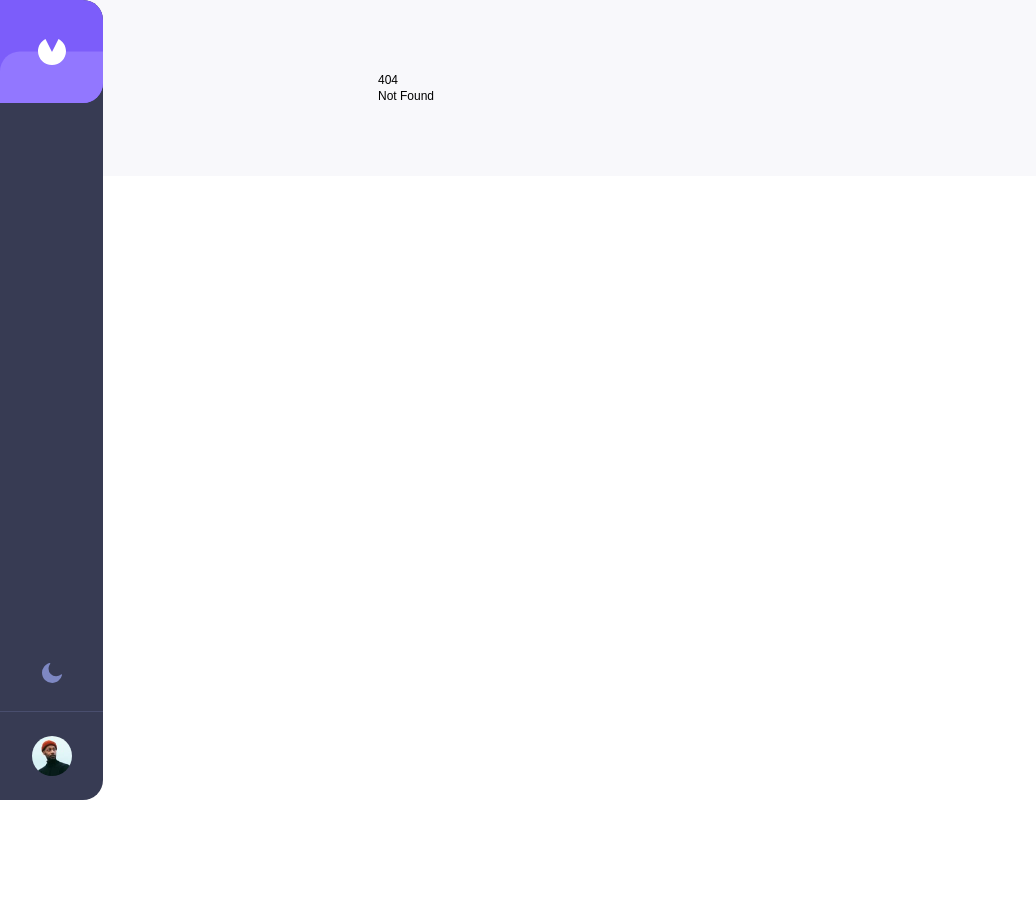
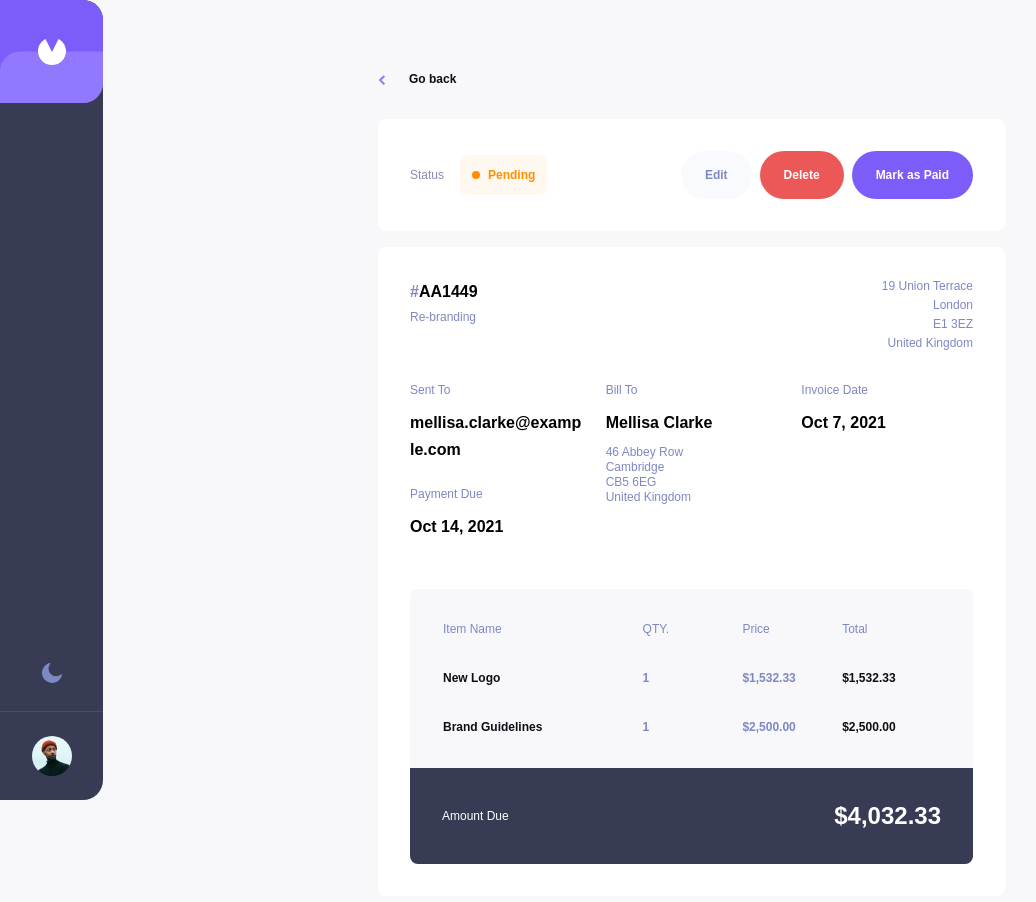
Before and after one commit to nazifbara/invoice-app, a SvelteKit app: page /invoice/AA1449 in a window 1280 px wide. Before the commit this address had no page. Shown: the top 902 px of the page, without its empty margins (0-1036 px from the left). Before the commit the page ends 800 px from the top, so only its background shows below. Built offline with nearby package versions, Linux system fonts and the light colour scheme; a web font is replaced by a local one.

Commit message:
add the invoice detail page

```diff
--- a/src/lib/components/Badge.svelte
+++ b/src/lib/components/Badge.svelte
@@ -12,10 +12,12 @@
 	class={`
     flex
     gap-2
-    font-bold
     items-center
     justify-center
     p-3
+    font-bold
+    w-full
+    max-w-[6.5rem]
     rounded-md
     before:block
     ${color}
--- a/src/routes/+layout.svelte
+++ b/src/routes/+layout.svelte
@@ -4,12 +4,22 @@
 </script>
 
 <div class="font-base font-medium text-xs">
-	<div class="bg-lightBg dark:bg-darkBg">
+	<div class="bg-lightBg dark:bg-darkBg min-h-screen">
 		<AppBar />
 		<main
-			class=" max-w-[45.625rem] px-6 mx-auto py-[6.5rem] md:px-12 md:py-[8.5rem] lg:px-0 lg:py-[4.5rem] lg:pl-[6.438rem]"
+			class="max-w-[45.625rem] px-6 mx-auto py-[6.5rem] md:px-12 md:py-[8.5rem] lg:px-0 lg:py-[4.5rem] lg:pl-[6.438rem]"
 		>
 			<slot />
 		</main>
 	</div>
 </div>
+
+<style>
+	:global(.dark *) {
+		color: white;
+	}
+
+	:global(th) {
+		font-weight: normal;
+	}
+</style>
--- a/src/routes/appbar/+page.svelte
+++ /dev/null
@@ -1,7 +0,0 @@
-<script lang="ts">
-	import AppBar from '$lib/components/AppBar.svelte';
-</script>
-
-<div>
-	<AppBar />
-</div>
--- a/src/routes/icon/+page.svelte
+++ /dev/null
@@ -1,16 +0,0 @@
-<script lang="ts">
-	import Icon from '$lib/components/Icon.svelte';
-</script>
-
-<div class="grid gap-3 p-10 bg-black">
-	<Icon name="arrowDown" />
-	<Icon name="arrowLeft" />
-	<Icon name="arrowRight" />
-	<Icon name="calendar" />
-	<Icon name="check" />
-	<Icon name="delete" />
-	<Icon name="logo" />
-	<Icon name="mono" />
-	<Icon name="plus" />
-	<Icon name="sun" />
-</div>
--- a/src/routes/invoice-list/+page.svelte
+++ /dev/null
@@ -1,12 +0,0 @@
-<script lang="ts">
-	import data from '$lib/data.json';
-	import InvoiceList from '$lib/components/InvoiceList.svelte';
-</script>
-
-<div class="p-6 bg-[#F8F8FB]">
-	<InvoiceList {data} />
-</div>
-
-<div class="p-6 bg-[#141625] dark">
-	<InvoiceList {data} />
-</div>
--- /dev/null
+++ b/src/routes/invoice/[id]/+page.svelte
@@ -0,0 +1,158 @@
+<script lang="ts">
+	import data from '$lib/data.json';
+	import { page } from '$app/stores';
+	import Typography from '$lib/components/Typography.svelte';
+	import Icon from '$lib/components/Icon.svelte';
+	import Badge from '$lib/components/Badge.svelte';
+	import Button from '$lib/components/Button.svelte';
+	import { formatDate, formatPrice } from '$lib/utils/helpers';
+
+	let invoice = data.find((invoice) => invoice.id === $page.params.id);
+</script>
+
+<article>
+	<a href="/" class="flex justify-start items-center gap-6 mb-8">
+		<Icon name="arrowLeft" />
+		<Typography as="span" variant="body4" bold>Go back</Typography>
+	</a>
+
+	<div
+		class="bg-lightBg2 dark:bg-darkBg2 p-6 mb-4 rounded-lg md:p-8 md:flex md:justify-between md:items-center"
+	>
+		<p class="flex justify-between items-center gap-4">
+			<Typography as="span" variant="body1">Status</Typography>
+			<Badge type={invoice?.status} />
+		</p>
+		<div
+			class={`
+          fixed
+          inset-x-0
+          bottom-0
+          p-6
+          bg-lightBg2
+          dark:bg-darkBg2
+          md:p-0
+          md:relative
+    `}
+		>
+			<div
+				class={`
+          flex
+          justify-between
+          gap-2
+          max-w-sm
+          mx-auto
+        `}
+			>
+				<Button variant="edit">Edit</Button>
+				<Button variant="danger">Delete</Button>
+				<Button variant="primary">Mark as Paid</Button>
+			</div>
+		</div>
+	</div>
+
+	<div class="bg-lightBg2 dark:bg-darkBg2 p-6 rounded-lg md:p-8">
+		<div class="flex flex-col gap-7 mb-8 md:flex-row justify-between">
+			<h1 class="flex flex-col gap-1">
+				<Typography as="span" variant="h3" inline>
+					<span class="before:content-['#'] before:text-darkText2 mb-4 sm:mb-0">
+						{invoice?.id}
+					</span>
+				</Typography>
+				<Typography as="span" variant="body2">
+					{invoice?.description}
+				</Typography>
+			</h1>
+
+			<ul class="grid gap-1 md:text-right">
+				<Typography as="li" variant="body2">{invoice?.senderAddress.street}</Typography>
+				<Typography as="li" variant="body2">{invoice?.senderAddress.city}</Typography>
+				<Typography as="li" variant="body2">{invoice?.senderAddress.postCode}</Typography>
+				<Typography as="li" variant="body2">{invoice?.senderAddress.country}</Typography>
+			</ul>
+		</div>
+
+		<div class="grid gap-4 grid-cols-2 mb-10 md:grid-cols-3 md:mb-12 md:gap-6">
+			<div>
+				<div class="mb-3">
+					<Typography as="h3" variant="body2">Invoice Date</Typography>
+				</div>
+				<Typography as="p" variant="h3">{invoice && formatDate(invoice.createdAt)}</Typography>
+			</div>
+
+			<div class="row-start-2">
+				<div class="mb-3">
+					<Typography as="h3" variant="body2">Payment Due</Typography>
+				</div>
+				<Typography as="p" variant="h3">{invoice && formatDate(invoice.paymentDue)}</Typography>
+			</div>
+
+			<div class="row-start-1 row-span-2 col-start-2">
+				<div class="mb-3">
+					<Typography as="h3" variant="body2">Bill To</Typography>
+				</div>
+				<div class="mb-2">
+					<Typography as="p" variant="h3">{invoice?.clientName}</Typography>
+				</div>
+				<Typography as="p" variant="body2">
+					{invoice?.clientAddress.street}
+					<br />
+					{invoice?.clientAddress.city}
+					<br />
+					{invoice?.clientAddress.postCode}
+					<br />
+					{invoice?.clientAddress.country}
+				</Typography>
+			</div>
+
+			<div class="row-start-3 md:row-start-1 break-words">
+				<div class="mb-3">
+					<Typography as="h3" variant="body2">Sent To</Typography>
+				</div>
+				<Typography as="p" variant="h3">{invoice?.clientEmail}</Typography>
+			</div>
+		</div>
+
+		{#if invoice?.items}
+			<div>
+				<div class="bg-lightBg dark:bg-darkBg3 rounded-lg overflow-hidden">
+					<div class="p-6 md:p-8">
+						<ul class="grid gap-6 md:hidden">
+							{#each invoice.items as item}
+								<li class="flex items-center justify-between">
+									<div class="grid gap-2">
+										<Typography as="h3" variant="h4">{item.name}</Typography>
+										<Typography as="p" variant="body2" bold>
+											{item.quantity} x {formatPrice(item.price)}
+										</Typography>
+									</div>
+									<Typography as="h3" variant="h4">{formatPrice(item.total)}</Typography>
+								</li>
+							{/each}
+						</ul>
+						<table class="hidden md:flex flex-col gap-8">
+							<tr class="grid grid-cols-[2fr_repeat(3,_1fr)] text-left">
+								<Typography as="th" variant="body2">Item Name</Typography>
+								<Typography as="th" variant="body2">QTY.</Typography>
+								<Typography as="th" variant="body2">Price</Typography>
+								<Typography as="th" variant="body2">Total</Typography>
+							</tr>
+							{#each invoice.items as item}
+								<tr class="grid grid-cols-[2fr_repeat(3,_1fr)]">
+									<Typography as="td" variant="body4" bold>{item.name}</Typography>
+									<Typography as="td" variant="body2" bold>{item.quantity}</Typography>
+									<Typography as="td" variant="body2" bold>{formatPrice(item.price)}</Typography>
+									<Typography as="td" variant="body4" bold>{formatPrice(item.total)}</Typography>
+								</tr>
+							{/each}
+						</table>
+					</div>
+					<p class="dark bg-draft dark:bg-darkText flex items-center justify-between p-6 md:p-8">
+						<Typography as="span" variant="body1">Amount Due</Typography>
+						<span class="text-xl md:text-2xl font-bold">{formatPrice(invoice.total)}</span>
+					</p>
+				</div>
+			</div>
+		{/if}
+	</div>
+</article>
--- a/src/routes/typography/+page.svelte
+++ /dev/null
@@ -1,12 +0,0 @@
-<script lang="ts">
-	import Typography from '$lib/components/Typography.svelte';
-</script>
-
-<div class="grid gap-3">
-	<Typography as="h1" variant="h1">This is some h1 text</Typography>
-	<Typography as="h2" variant="h2">This is some h2 text</Typography>
-	<Typography as="h3" variant="h3">This is some h3 text</Typography>
-	<Typography as="h4" variant="h4">This is some h4 text</Typography>
-	<Typography>This is some body1 text</Typography>
-	<Typography as="span" variant="body2">This is some body2 text</Typography>
-</div>
--- a/tailwind.config.js
+++ b/tailwind.config.js
@@ -15,6 +15,7 @@ export default {
 				darkText3: '#888EB0',
 				darkBg: '#141625',
 				darkBg2: '#1E2139',
+				darkBg3: '#252945',
 				lightBg: '#F8F8FB',
 				lightBg2: '#FFF',
 				lightText: '#FFF',
```
